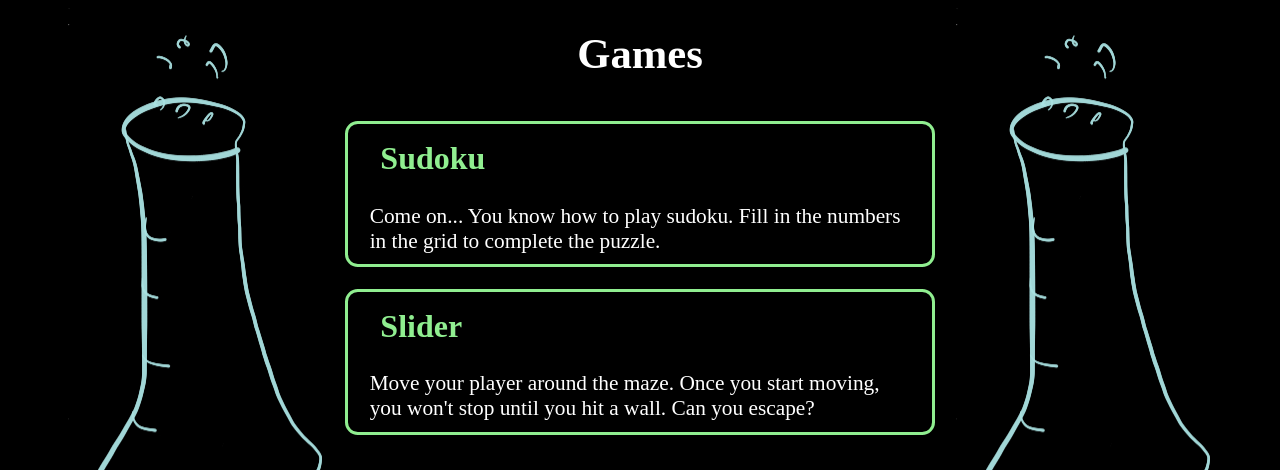
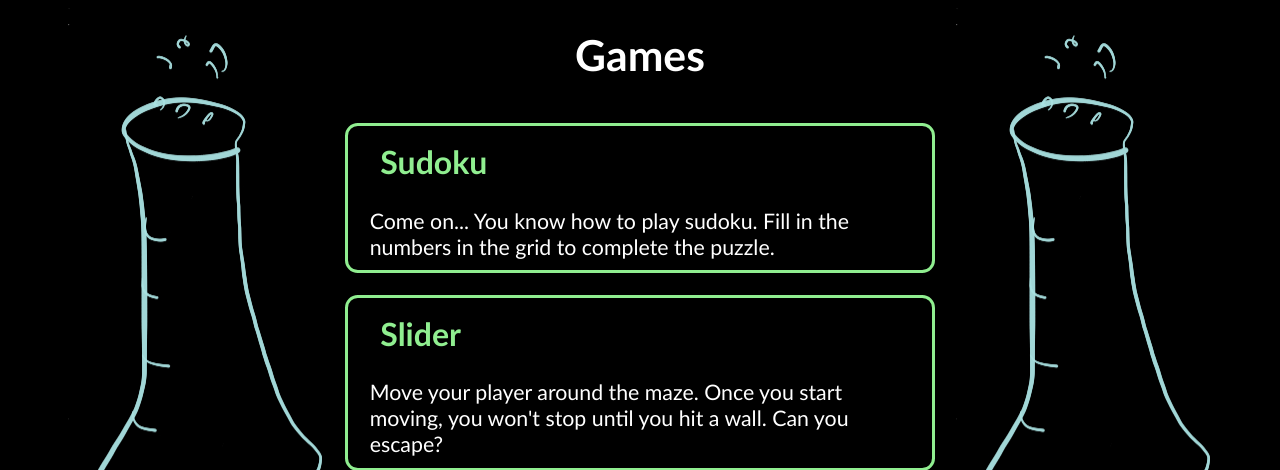
Before and after one commit to brgibson/www, a PHP site: page /games.html in a window 1280 px wide. Shown: the top 470 px of the page. Run offline with PHP 8.4, Linux system fonts and the light colour scheme.

Commit message:
css - changing to a less child-like font

```diff
--- a/base.css
+++ b/base.css
@@ -9,7 +9,7 @@ h1 {
 body {
 	background-color: #000000;
 	color: #ffffff;
-	font-family: "Britannic Bold";
+	font-family: Futura, Gill Sans, Helvetica;
 	font-size: 16pt;
 }
 a {
```
